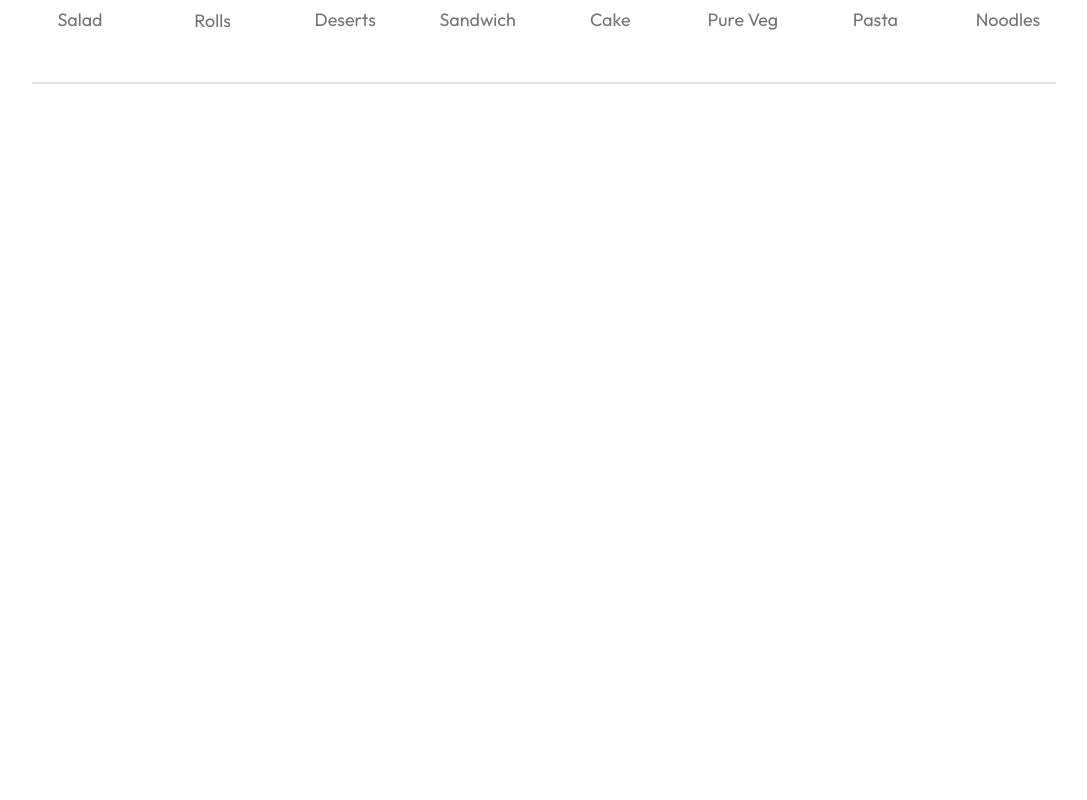
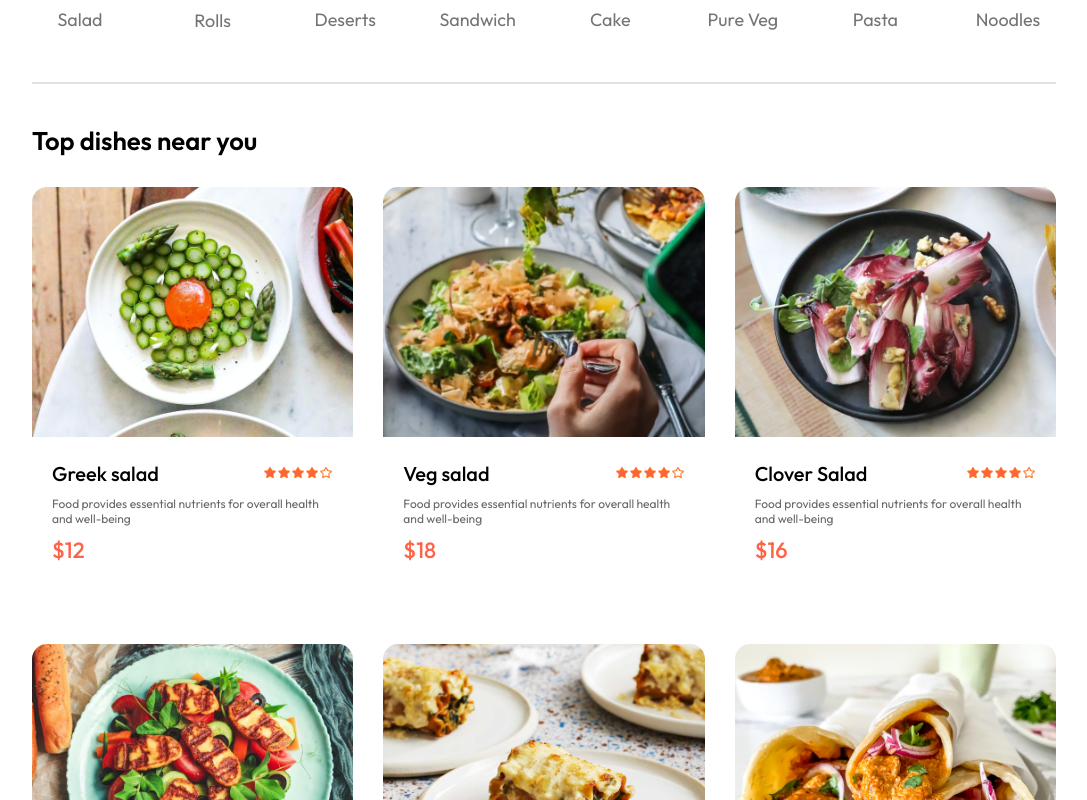
Before and after one commit to Pukaliny01/FoodDeliveryApp, a React (Vite) app in the folder frontend/: page / in a window 1280 px wide. Shown: the part 840-1640 px from the top of the page, without its empty margins (96-1183 px from the left). Before the commit the page ends 934 px from the top, so only its background shows below. Built offline with nearby package versions, Linux system fonts and the light colour scheme; a web font is replaced by a local one.

Commit message:
Created food items section and styled item display layout

```diff
--- /dev/null
+++ b/frontend/src/components/FoodDisplay/FoodDisplay.css
@@ -0,0 +1,16 @@
+.food-display{
+    margin-top: 30px;
+}
+
+.food-display h2{
+    font-size: max(2vw,24px);
+    font-weight: 600;
+}
+
+.food-display-list{
+    display: grid;
+    grid-template-columns: repeat(auto-fit,minmax(240px,1fr));
+    margin-top: 30px;
+    gap: 30px;
+    row-gap: 50px;
+}
--- /dev/null
+++ b/frontend/src/components/FoodDisplay/FoodDisplay.jsx
@@ -0,0 +1,22 @@
+import React, { use, useContext } from 'react'
+import './FoodDisplay.css'
+import { StoreContext } from '../../context/StoreContext.jsx'
+import FoodItem from '../FoodItem/FoodItem.jsx'
+
+const FoodDisplay = ({category}) => {
+
+    const {food_list} =useContext(StoreContext);
+
+  return (
+    <div className='food-display' id='food-display'>
+        <h2>Top dishes near you</h2>
+        <div className="food-display-list">
+            {food_list.map((item,index)=>{
+                return <FoodItem key={index} id={item._id} name={item.name} price={item.price} description={item.description} image={item.image} />
+            })}
+        </div>
+    </div>
+  )
+}
+
+export default FoodDisplay
--- /dev/null
+++ b/frontend/src/components/FoodItem/FoodItem.css
@@ -0,0 +1,45 @@
+.food-item{
+    width: 100%;
+    margin: auto;
+    border-radius: 15px;
+    box-shadow: 0px 0px 10px #00000015;
+    transition: 0.3s;
+    animation: fadeIn 1s;
+}
+
+.food-item-image{
+    width: 100%;
+    border-radius: 15px 15px 0px 0px;
+}
+
+.food-item-info{
+    padding: 20px;
+}
+
+.food-item-name-rating{
+    display: flex;
+    justify-content: space-between;
+    align-items: center;
+    margin-bottom: 10px;
+}
+
+.food-item-name-rating p{
+    font-size: 20px;
+    font-weight: 500;
+}
+
+.food-item-name-rating img{
+    width: 70px;
+}
+
+.food-item-desc{
+    color: #676767;
+    font-size: 12px;
+}
+
+.food-item-price{
+    color: tomato;
+    font-size: 22px;
+    font-weight: 500;
+    margin: 10px 0px;
+}
--- /dev/null
+++ b/frontend/src/components/FoodItem/FoodItem.jsx
@@ -0,0 +1,27 @@
+import React, { useState } from 'react'
+import './FoodItem.css'
+import { assets } from '../../assets/assets'
+
+const FoodItem = ({id,name,price,description,image}) => {
+
+
+
+  return (
+    <div classname='food_item'>
+        <div className="food-item-img-container">
+            <img src={image} alt="" className="food-item-image" />
+
+        </div>
+        <div className="food-item-info">
+            <div className="food-item-name-rating">
+                <p>{name}</p>
+                <img src={assets.rating_starts} alt="" />
+            </div>
+            <p className="food-item-desc">{description}</p>
+            <p className="food-item-price">${price}</p>
+        </div>
+    </div>
+  )
+}
+
+export default FoodItem
--- /dev/null
+++ b/frontend/src/context/StoreContext.jsx
@@ -0,0 +1,17 @@
+import { createContext } from 'react';
+import {food_list} from '../assets/assets.js';
+
+export const StoreContext = createContext(null);
+
+const StoreContextProvider = (props) => {
+
+    const contextValue = {
+        food_list
+    }
+    return (
+        <StoreContext.Provider value={contextValue}>
+            {props.children}
+        </StoreContext.Provider>
+    )
+}
+export default StoreContextProvider;
--- a/frontend/src/main.jsx
+++ b/frontend/src/main.jsx
@@ -3,9 +3,12 @@ import { createRoot } from 'react-dom/client'
 import './index.css'
 import App from './App.jsx'
 import { BrowserRouter } from 'react-router-dom'
+import StoreContextProvider, { StoreContext } from './context/StoreContext.jsx'
 
 createRoot(document.getElementById('root')).render(
     <BrowserRouter>
-        <App />
+       <StoreContextProvider>
+         <App/>
+       </StoreContextProvider>
     </BrowserRouter>
 )
--- a/frontend/src/pages/Home/Home.jsx
+++ b/frontend/src/pages/Home/Home.jsx
@@ -2,6 +2,7 @@ import React, {useState} from 'react'
 import './Home.css'
 import Header from '../../components/Header/Header'
 import ExploreMenu from '../../components/ExploreMenu/ExploreMenu'
+import FoodDisplay from '../../components/FoodDisplay/FoodDisplay'
 
 const Home = () => {
 
@@ -11,6 +12,7 @@ const Home = () => {
     <div>
         <Header/>
         <ExploreMenu category={category} setCategory={setCategory} />
+        <FoodDisplay category={category}/>
     </div>
   )
 }
```
